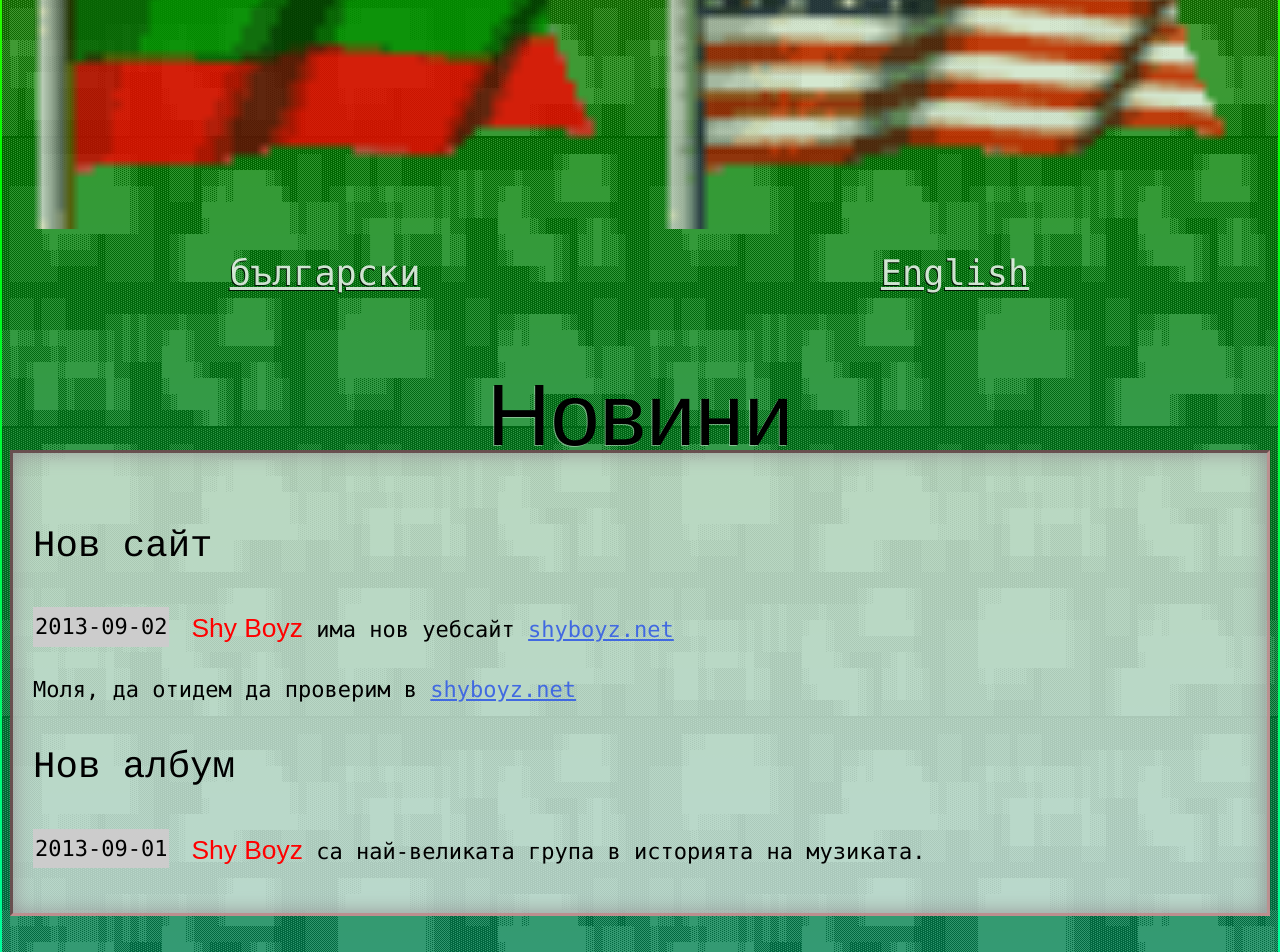
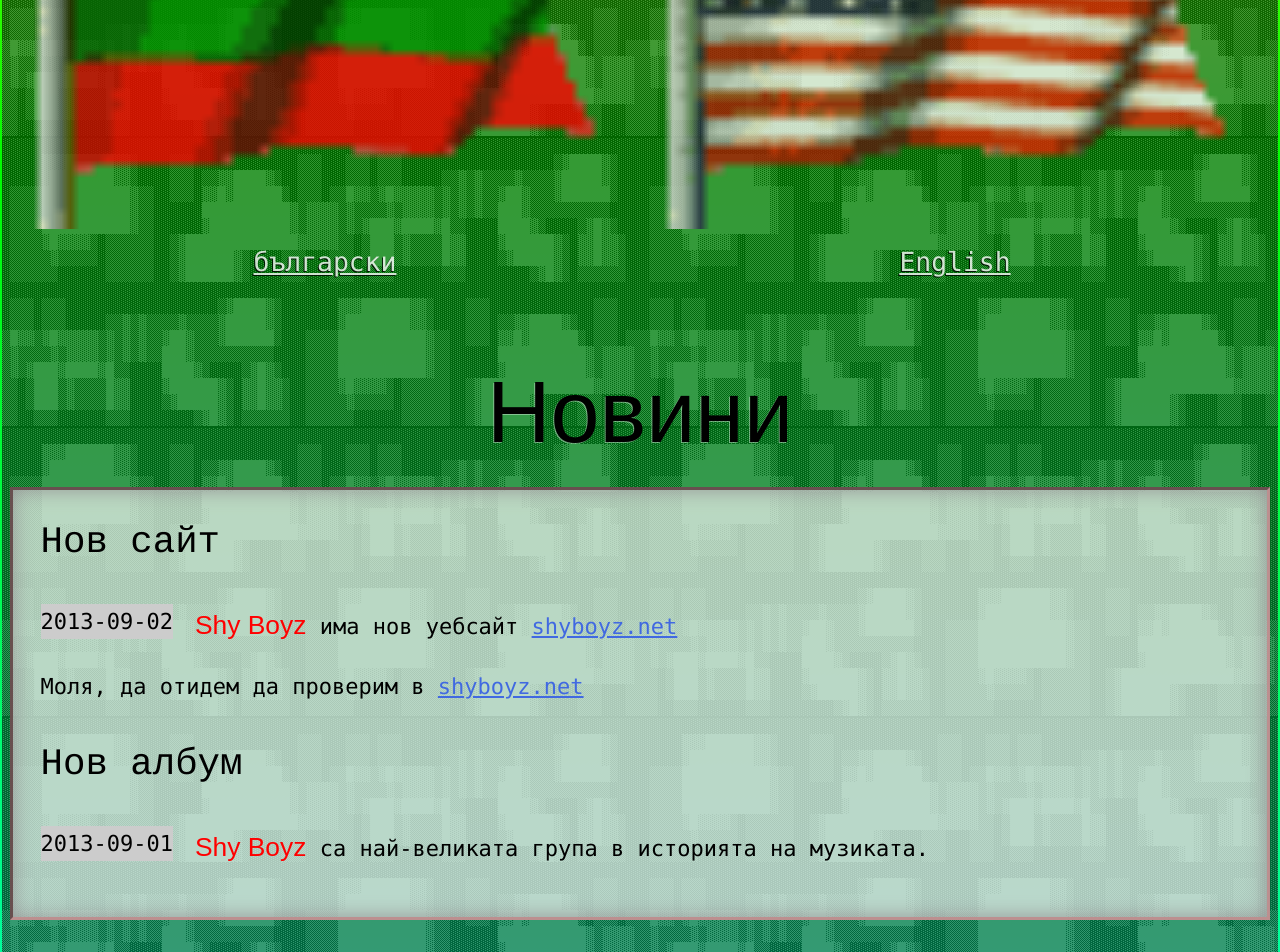
Before and after one commit to samargulies/shy-boyz, a Jekyll site: the page built from index.html, in a window 1280 px wide. Shown: the part 1739-2691 px from the top of the page. Built offline with Jekyll 4.4.1, drawn with Linux system fonts in a browser that asks for light colours; Markdown is read by kramdown in place of the engine named in the settings; comment, search, counter and statistics services are not loaded.

Commit message:
fixed meta viewport, more responsive text size tweaks

```diff
--- a/_layouts/default.html
+++ b/_layouts/default.html
@@ -7,7 +7,7 @@
 	<meta name="description" content="{{ t.[page.lang].site-description }}">
 
 	<meta charset="utf-8" />
-	<meta viewport="width=device-width" />
+	<meta name="viewport" content="width=device-width" />
 	<script type="text/javascript" src="//use.typekit.net/twh5lzi.js"></script>
 	<script type="text/javascript">try{Typekit.load();}catch(e){}</script>
 
--- a/assets/css/style.css
+++ b/assets/css/style.css
@@ -402,8 +402,17 @@
 
 * {
 	-webkit-box-sizing: border-box;
-	-moz-box-sizing: border-box;
-	box-sizing: border-box;
+	   -moz-box-sizing: border-box;
+	        box-sizing: border-box;
+
+	-ms-word-break: break-all;
+	     word-break: break-all;
+
+	     word-break: break-word; /* Non standard for webkit */
+
+	-webkit-hyphens: auto;
+	   -moz-hyphens: auto;
+	        hyphens: auto;
 }
 
 a {
@@ -427,28 +436,13 @@
 h2 {
 	font-family: courier, 'courier new', monospace;
 	font-weight: normal;
-	font-size: 1.7em;
-}
-
-time {
-	float: left;
-	background: hsl(0, 0%, 80%);
-	padding: 2px;
-	margin: 0 1em 0 0;
-}
-
-@-webkit-keyframes rainbow {
-	50% { background-size: .00001%;	background-position:0 0; }
-}
-@keyframes rainbow {
-	50% { background-size: .00001%; background-position:0 0; }
+	font-size: 1.5em;
 }
 
 body {
 	padding: 0 2px;
 	font-family: menlo, monospace;
 	line-height: 1.6;
-	font-size: 22px;
 
 	background: -moz-linear-gradient(top, #ff0000 0%, #ffff00 15%, #00ff00 30%, #00ffff 50%, #0000ff 65%, #ff00ff 80%, #ff0000 100%);
 	background: -webkit-linear-gradient(top, #ff0000 0%,#ffff00 15%,#00ff00 30%,#00ffff 50%,#0000ff 65%,#ff00ff 80%,#ff0000 100%);
@@ -462,19 +456,11 @@
 	 		animation: rainbow 30s infinite;
 }
 
-@media screen and (min-width: 640px) {
-
-	body {
-		font-size: 18px;
-	}
-
+@-webkit-keyframes rainbow {
+	50% { background-size: .00001%;	background-position:0 0; }
 }
-@media screen and (min-width: 1100px) {
-
-	body {
-		font-size: 22px;
-	}
-
+@keyframes rainbow {
+	50% { background-size: .00001%; background-position:0 0; }
 }
 
 .page {
@@ -520,7 +506,7 @@
 }
 .language a {
 	text-shadow: -1px 1px black;
-	font-size: 1.6em;
+	font-size: 1.2em;
 	color: white;
 	opacity: .8;
 }
@@ -535,9 +521,9 @@
 	background: hsla(0, 0%, 95%, .7);
 	box-shadow: inset 0 0 20px hsl(0, 0%, 58%);
 	border: 3px inset rosybrown;
-	padding: 20px;
-	margin-top: 148px;
-	margin-bottom: 20px;
+	padding: 1.25em;
+	margin-top: 9.25em;
+	margin-bottom: 1.25em;
 }
 
 section h1 {
@@ -546,8 +532,14 @@
 	text-shadow: -1px 1px hsla(0, 100%, 100%, 0.4);
 	font-weight: normal;
 	text-align: center;
-	margin-top: -128px;
+	margin-top: -2em;
 	margin-bottom: 0;
+}
+
+article time {
+	float: left;
+	background: hsl(0, 0%, 80%);
+	margin: 0 1em 0 0;
 }
 
 .embed-container {
@@ -567,6 +559,24 @@
 }
 
 footer {
-	padding: 20px;
+	padding: 1.25em;
 	color: white;
 }
+
+@media screen and (min-width: 720px) {
+
+	body {
+		font-size: 18px;
+	}
+	h2 {
+		font-size: 1.7em;
+	}
+
+}
+@media screen and (min-width: 1200px) {
+
+	body {
+		font-size: 22px;
+	}
+
+}
```
